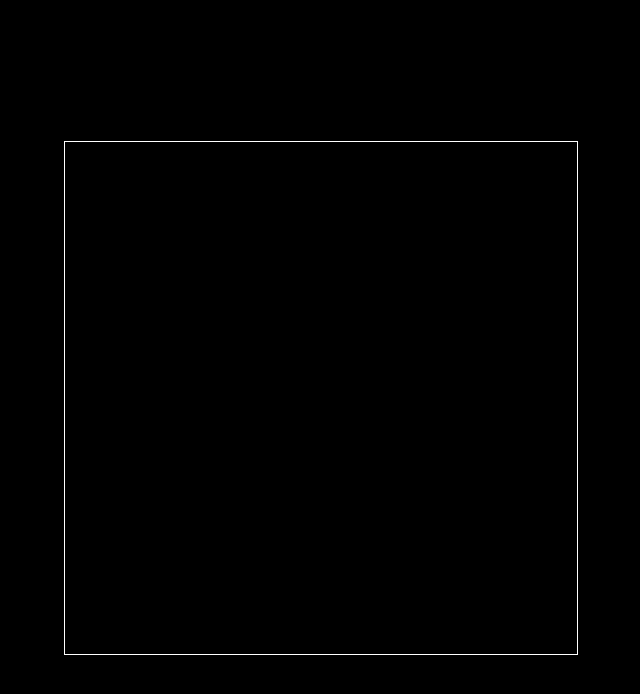
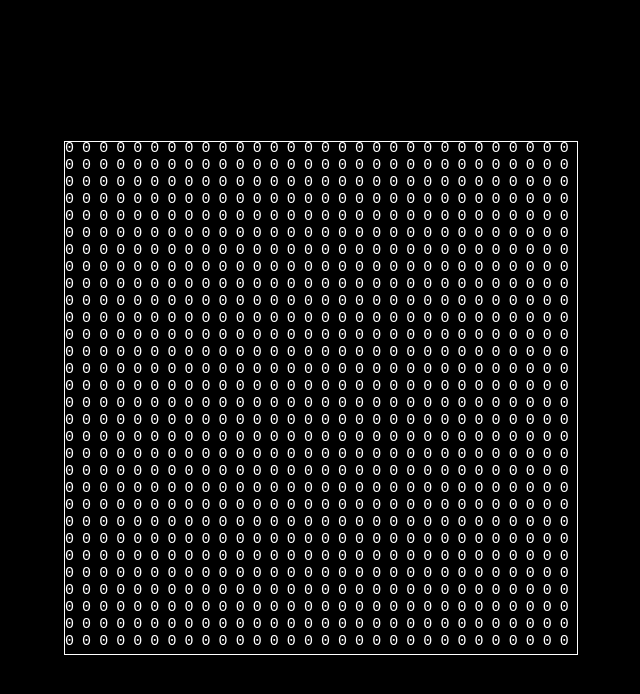
Before and after one commit to dotcli/emojiwave, a website with bundled scripts: page index.html in a window 1280 px wide. Shown: the whole page, without its empty margins (319-959 px from the left). Built offline with nearby package versions, Linux system fonts and the light colour scheme; animation ran at ten frames a second.

Commit message:
switch between a few representations periodically

```diff
--- a/index.js
+++ b/index.js
@@ -4,13 +4,6 @@ const N_ = 30 // sim complexity...?
 const ROW = 30
 const COLUMN = 30
 const SENSITIVITY = 0.05
-
-// const representation = [
-//   " ", "💀", "😱", "😀", "😍", "😇"
-// ]
-const representation = [
-  " ", "💀", "😱", "😀", "😍", "😇"
-]
 
 const solver = new FluidDynamicsSolver(N_)
 solver.initFDS()
@@ -53,6 +46,49 @@ for(let j = 0; j < ROW; j++)
   }
   renderGrid.appendChild(row)
 }
+
+// fluid content control. changes once in a while.
+const emojiHeaven = [" ", "💀", "😱", "😀", "😍", "😇"]
+const numArabic = [0, 1, 2, 3, 4, 5, 6, 7, 8, 9]
+const unicodeShade = [" ", "░", "▒", "█", "▓"]
+const barWave = [
+  '|',
+  '||',
+  '|||',
+  '||||',
+  '|||||',
+  '||||||',
+  '|||||||',
+  '||||||||',
+  '|||||||||',
+  '||||||||||',
+  '|||||||||||',
+  '||||||||||||',
+  '|||||||||||||',
+  '||||||||||||||',
+  '|||||||||||||||',
+]
+const eclipse = ['🌝', '🌕', '🌖', '🌗', '🌘', '🌑', '🌚']
+const numChinese = ['一', '二', '三', '四', '五', '六', '七', '八', '九', '十']
+
+const allRepresentation = [
+  emojiHeaven, numArabic, unicodeShade, barWave, eclipse, numChinese,
+]
+let repCounter = 0
+let representation = allRepresentation[repCounter]
+
+setInterval(() => {
+  repCounter ++
+  const repIndex = repCounter % allRepresentation.length
+  representation = allRepresentation[repIndex]
+  // if it's barWave, make font size smaller
+  const cells = document.querySelector('.cell')
+  if (repIndex === 3) {
+    renderGrid.classList.add('smallFont')
+  } else {
+    renderGrid.classList.remove('smallFont')
+  }
+}, 1000 * 5);
 
 // interaction
 const E_POINTER_MOVE = ('ontouchstart' in window) ? 'touchmove' : 'mousemove'
--- a/style.css
+++ b/style.css
@@ -17,12 +17,16 @@ body {
   top: 0;
   left: 0;
   font-family: monospace;
-  font-size: 17px;
+  font-size: 15px;
   letter-spacing: 0.4em;
   line-height: 1em;
   display: inline-block;
-  /* color: #66ff00; */
   pointer-events: none;
+}
+.renderGrid>div { height: 17px; }
+/* for barWave, we need smaller fonts */
+.renderGrid.smallFont {
+  font-size: 10px;
 }
 
 /* For recording 640x640 instagram vid */
```
